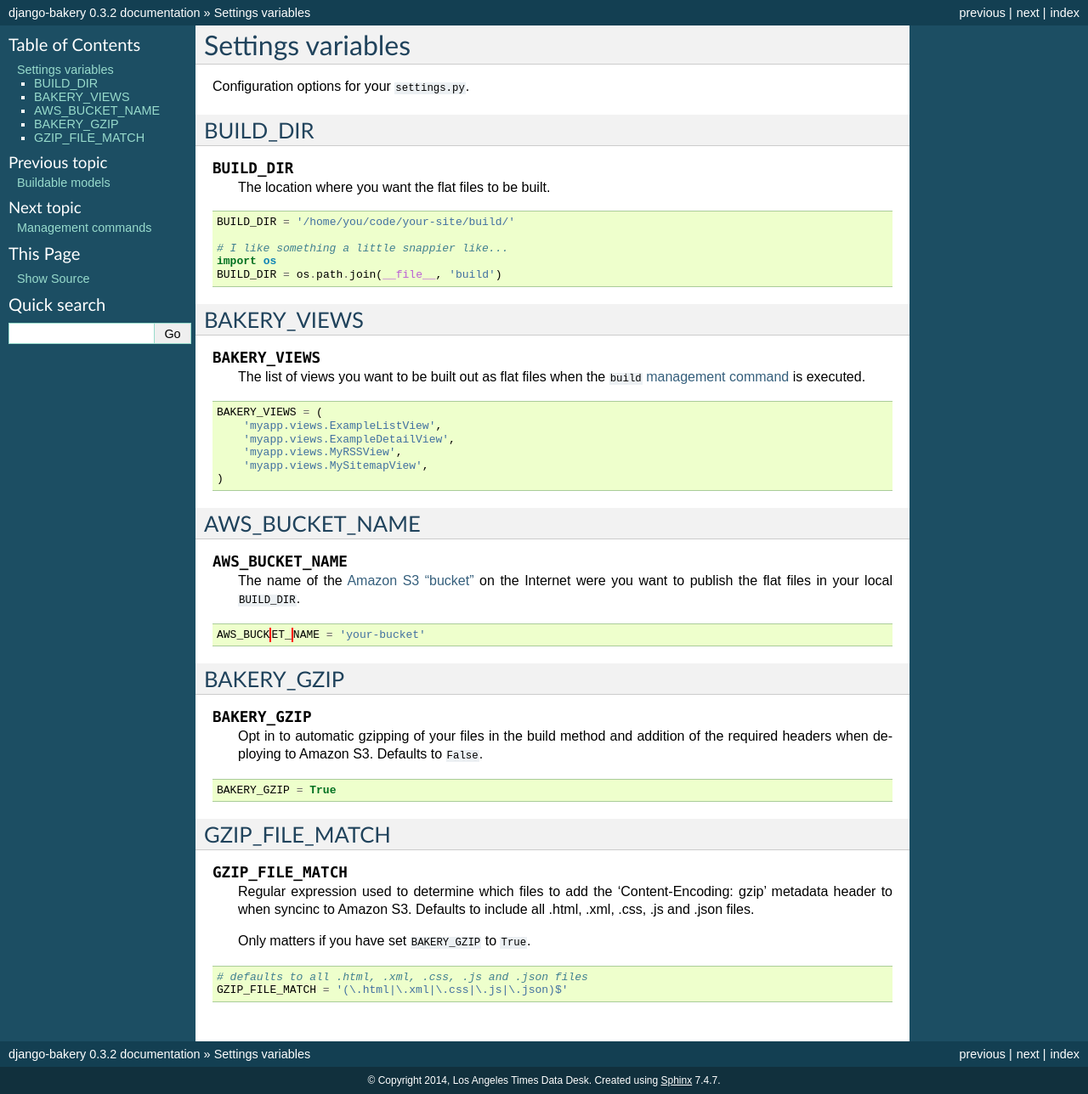
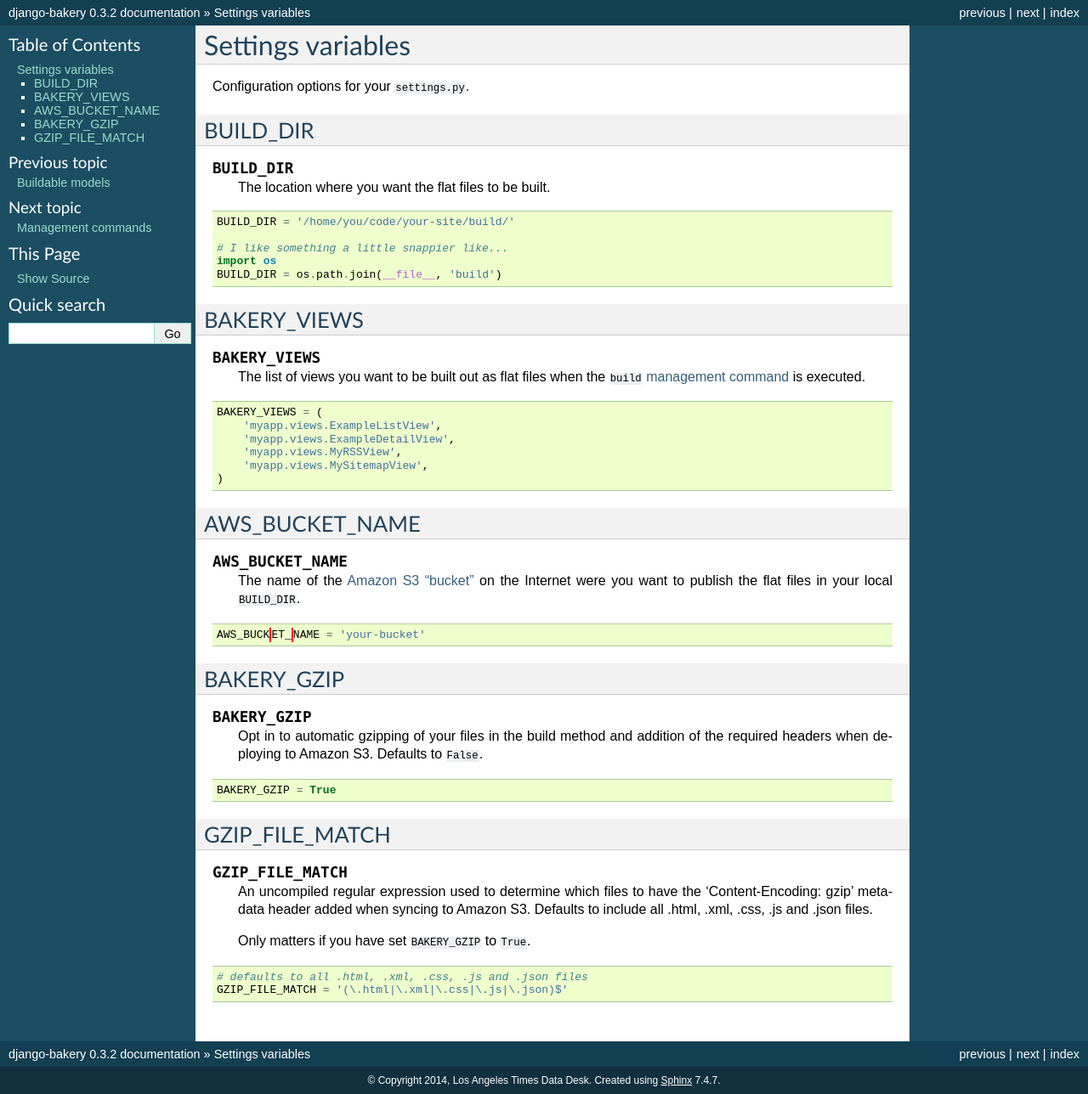
Before and after one commit to Sibizwan5/django-bakery, a Sphinx documentation site: the page built from docs/settingsvariables.rst, in a window 1280 px wide. Shown: the whole page at 85% size. Built offline with Sphinx 7.4.7, drawn with Linux system fonts in a browser that asks for light colours.

Commit message:
Clarification

```diff
--- a/docs/settingsvariables.rst
+++ b/docs/settingsvariables.rst
@@ -62,8 +62,8 @@ GZIP_FILE_MATCH
 
 .. envvar:: GZIP_FILE_MATCH
 
-    Regular expression used to determine which files to add the
-    'Content-Encoding: gzip' metadata header to when syncinc to Amazon S3.
+    An uncompiled regular expression used to determine which files to have the
+    'Content-Encoding: gzip' metadata header added when syncing to Amazon S3.
     Defaults to include all .html, .xml, .css, .js and .json files.
 
     Only matters if you have set ``BAKERY_GZIP`` to ``True``.
```
Also changed, not shown: 6 other files.
